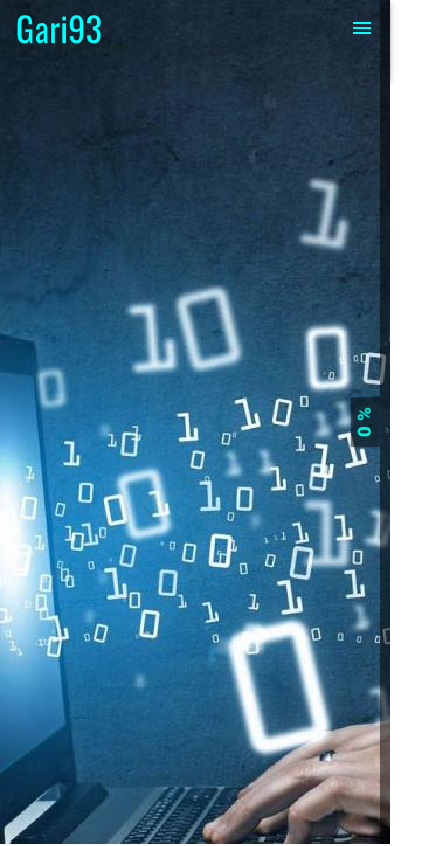
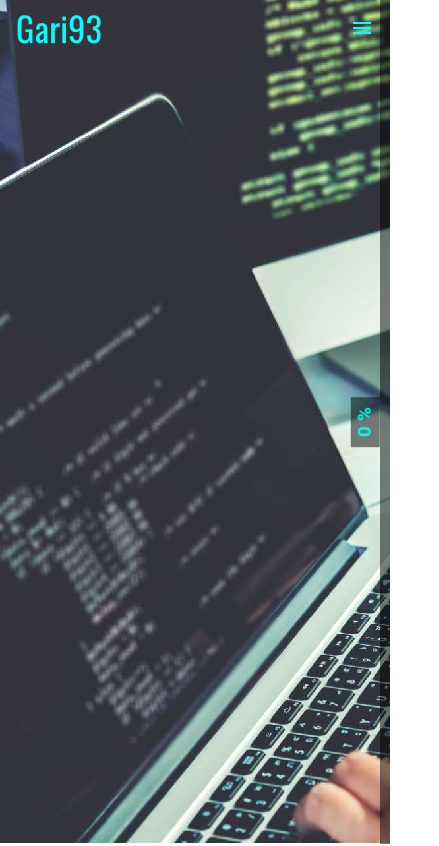
Before and after one commit to Igor93niko/personalSite, a React (Create React App) app in the folder client/: page / in a window 390 px wide. Shown: the top 846 px of the page, 439 px wide, since content can reach past the window. Built offline with nearby package versions, Linux system fonts and the light colour scheme.

Commit message:
Change image

```diff
--- a/client/src/components/3D card/card3d.module.css
+++ b/client/src/components/3D card/card3d.module.css
@@ -2,6 +2,7 @@
 
 .main
 {
+  margin-top: 100px;
   display: flex;
   justify-content: center;
   align-items: center;
--- a/client/src/components/MainImage/MainImage.jsx
+++ b/client/src/components/MainImage/MainImage.jsx
@@ -1,26 +1,12 @@
 import React from 'react';
 import { Grid } from '@mui/material';
-import {makeStyles} from '@mui/styles';
-import mainImage from "../../image/mainImage.jpg"
 
-const useStyles = makeStyles({
-  img:{
-  marginTop:'-80px',
-  minHeight: '100vh',
-  width: '100%',
-  objectFit:'contain',
-  backgroundImage:`url(${mainImage})`,
-  backgroundRepeat:'no-repeat',
-  backgroundSize: 'cover',
-  imageRendering:'pixelated'
-  }
 
-});
+
 
 const MainImage = () => {
-  const classes = useStyles();
   return (
-    <Grid className={classes.img}>
+    <Grid className='mainImage'>
 
     </Grid>
   );
--- a/client/src/components/forms/forms.jsx
+++ b/client/src/components/forms/forms.jsx
@@ -30,6 +30,7 @@ const Forms = () => {
   }
   return (
     <div className={cl.formBac}>
+      {classForm.form===cl.form?
       <div className={classForm.form}>
         <div className={cl.formHeader}>
           <h2>Форма обратной связи:</h2>
@@ -51,10 +52,10 @@ const Forms = () => {
         <div className={cl.formFooter}>
           <button className='btn btn-primary' onClick={clickHandler}>Отправить</button>
         </div>
-      </div>
-      <div className={classForm.formSend}>
+      </div>:null}
+      {classForm.formSend!==cl.formSend?<div className={classForm.formSend}>
         <h1>Форма успешно отправлена</h1>
-      </div>
+      </div>:null}
     </div>
   );
 };
--- a/client/src/components/forms/forms.module.css
+++ b/client/src/components/forms/forms.module.css
@@ -8,11 +8,12 @@
   font-family: 'Oswald';
   letter-spacing: 1px;
   line-height: 12px;
+  width: 100%;
 }
 
 .form
 {
-  width: 400px;
+  width: 450px;
   padding: 10px 20px;
   background: rgb(46, 224, 200);
   border-radius: 10px;
@@ -105,3 +106,14 @@
   transition-delay: 0.5s;
   transition-property: all;
 }
+
+@media only screen and (max-width:480px) {
+  .form
+  {
+    width: 260px;
+  }
+  .formSend.success
+  {
+    width: 260px;
+  }
+}
--- a/client/src/index.css
+++ b/client/src/index.css
@@ -23,3 +23,23 @@ code {
     transform: scale(1);
   }
 }
+.mainImage
+{
+  margin-Top:-80px;
+  min-Height: 100vh;
+  width: 100%;
+  object-Fit:contain;
+  background-Image:url('./image/mainImage.jpg');
+  background-Repeat:no-repeat;
+  background-Size: cover;
+  image-Rendering:pixelated;
+}
+@media only screen and (max-width:480px) {
+
+.mainImage
+{
+  background-Image:url('./image/mainImageMob.jpg');
+  background-Size: cover;
+  image-rendering:pixelated;
+}
+}
```
Also changed, not shown: client/src/image/mainImage.jpg, client/src/image/mainImageMob.jpg (added).
